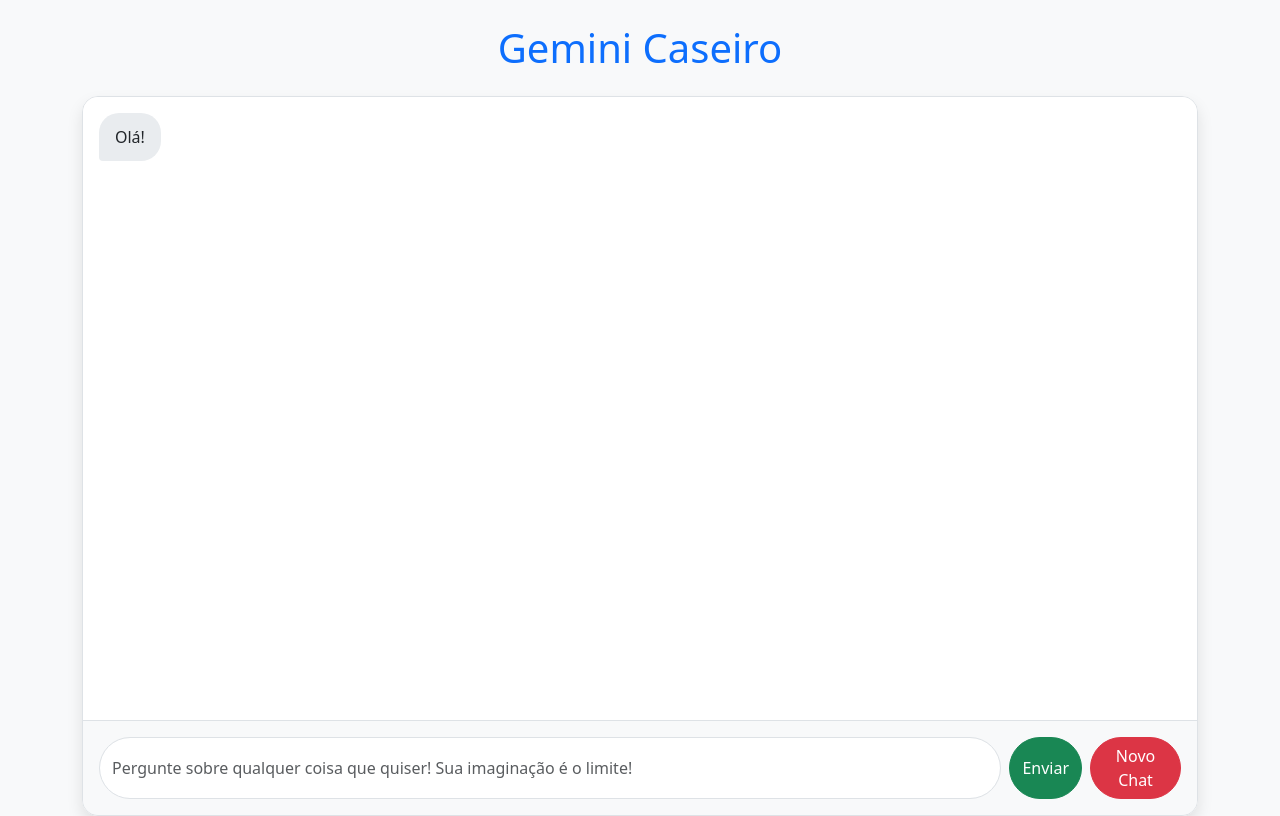
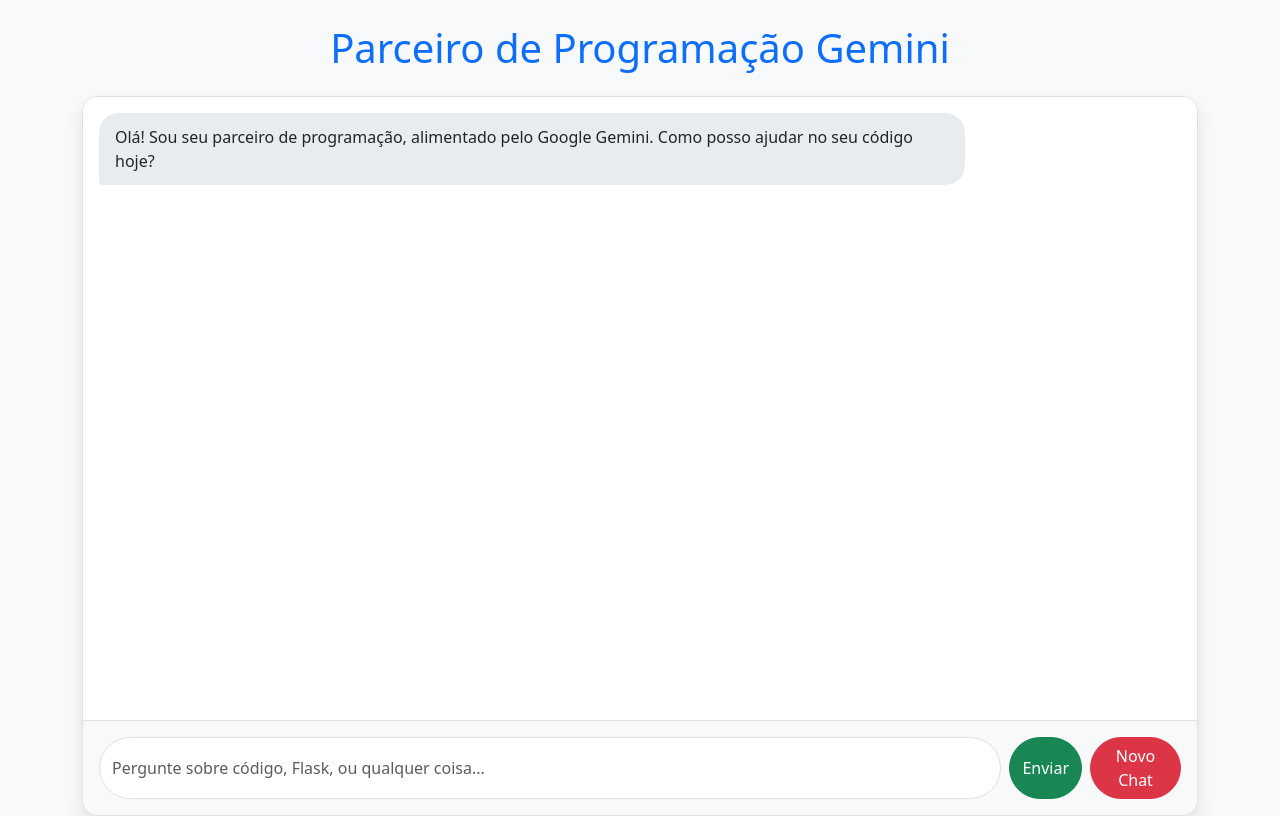
Before and after one commit to pcqvix1/meu_site_gemini, a Flask app: page / in a window 1280 px wide. Run offline with Flask 3, Linux system fonts and the light colour scheme.

Commit message:
Update chat.html

```diff
--- a/templates/chat.html
+++ b/templates/chat.html
@@ -36,6 +36,7 @@
             border-radius: 1.25rem 1.25rem 0.25rem 1.25rem; /* Borda arredondada no topo/esquerda/baixo */
             max-width: 80%;
             margin-left: auto;
+            word-wrap: break-word; /* Adicionado para evitar quebra de layout com URLs longas */
         }
         .assistant-message {
             background-color: #e9ecef; /* Cinza claro do Bootstrap */
@@ -44,6 +45,7 @@
             border-radius: 1.25rem 1.25rem 1.25rem 0.25rem;
             max-width: 80%;
             margin-right: auto;
+            word-wrap: break-word; /* Adicionado para evitar quebra de layout com URLs longas */
         }
         .input-area {
             padding: 1rem;
@@ -62,12 +64,12 @@
 </head>
 <body>
     <div class="container">
-        <h1 class="my-4 text-center text-primary">Gemini Caseiro</h1>
+        <h1 class="my-4 text-center text-primary">Parceiro de Programação Gemini</h1>
         <div class="chat-container">
             <div id="messages">
                 </div>
             <div class="input-area d-flex">
-                <input type="text" id="user-input" class="form-control rounded-pill me-2" placeholder="Pergunte sobre qualquer coisa que quiser! Sua imaginação é o limite!" onkeydown="handleKeyDown(event)">
+                <input type="text" id="user-input" class="form-control rounded-pill me-2" placeholder="Pergunte sobre código, Flask, ou qualquer coisa..." onkeydown="handleKeyDown(event)">
                 <button id="send-button" class="btn btn-success rounded-pill" onclick="sendMessage()">Enviar</button>
                 <button id="reset-button" class="btn btn-danger rounded-pill ms-2" onclick="resetChat()">Novo Chat</button>
             </div>
@@ -121,10 +123,11 @@
                 }
                 assistantMessageDiv = null;
             }
+            isStreaming = false;
         }
 
         // =========================================================
-        // FUNÇÃO DE ENVIO COM STREAMING
+        // FUNÇÃO DE ENVIO COM STREAMING (FETCH + READER)
         // =========================================================
         async function sendMessage() {
             if (isStreaming) return; // Evita cliques duplos
@@ -154,7 +157,9 @@
                 if (!response.ok) {
                     const errorText = await response.text(); // Lê o erro como texto puro
                     stopAssistantMessage();
-                    appendMessage('assistant', `<span class="text-danger">❌ Erro do Servidor (${response.status}):</span> ${errorText.substring(0, 150)}...`);
+                    // Mostra no máximo 150 caracteres do erro
+                    const displayError = errorText.substring(0, 150).replace(/\n/g, ' ') + (errorText.length > 150 ? '...' : '');
+                    appendMessage('assistant', `<span class="text-danger">❌ Erro do Servidor (${response.status}):</span> ${displayError}`);
                     return;
                 }
 
@@ -168,6 +173,7 @@
                     const { done, value } = await reader.read();
                     if (done) break;
 
+                    // Decodifica o chunk de bytes para texto
                     const chunk = decoder.decode(value, { stream: true });
 
                     textContent += chunk;
@@ -184,8 +190,7 @@
                 // Trata falhas de rede
                 appendMessage('assistant', `<span class="text-danger">❌ Erro de Rede:</span> Não foi possível conectar ao servidor.`);
             } finally {
-                stopAssistantMessage(); // Remove o cursor
-                isStreaming = false;
+                stopAssistantMessage(); // Remove o cursor e define isStreaming=false
             }
         }
 
@@ -198,7 +203,7 @@
                 .then(data => {
                     if (data.ok) {
                         document.getElementById('messages').innerHTML = '';
-                        appendMessage('assistant', 'Chat resetado! Vamos recomeçar do zero!');
+                        appendMessage('assistant', 'Chat resetado! Podemos começar uma nova conversa sobre programação.');
                         document.getElementById('user-input').focus();
                     }
                 })
@@ -210,7 +215,7 @@
 
         // Mensagem de boas-vindas inicial
         document.addEventListener('DOMContentLoaded', () => {
-            appendMessage('assistant', 'Olá!');
+            appendMessage('assistant', 'Olá! Sou seu parceiro de programação, alimentado pelo Google Gemini. Como posso ajudar no seu código hoje?');
         });
     </script>
     <script src="https://cdn.jsdelivr.net/npm/bootstrap@5.3.3/dist/js/bootstrap.bundle.min.js"></script>
```
